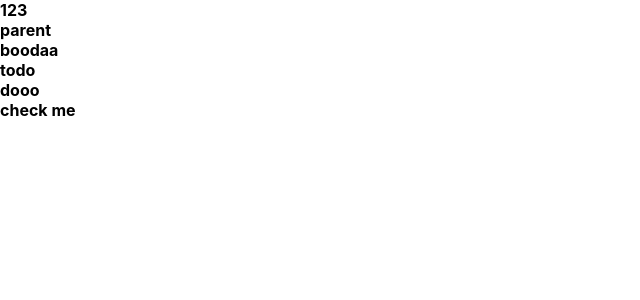
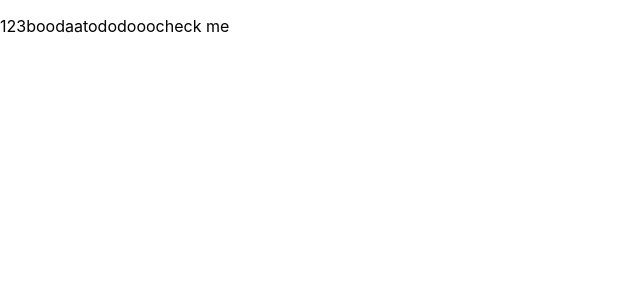
Before and after one commit to eLeontev/mind-map, a React (Create React App) app: page / in a window 1280 px wide. Shown: the top 300 px of the page, without its empty margins (0-640 px from the left). Built offline with nearby package versions, Linux system fonts and the light colour scheme.

Commit message:
add simple structure

```diff
--- a/src/App.js
+++ b/src/App.js
@@ -1,30 +1,13 @@
 import React, { Component } from 'react';
 import './App.css';
-let Label = ({label}) => (
-  <b>
-    {label}
-  </b>
-);
+import {Block} from './components/block/block';
 
-let Block = ({id, labels, hasChildren, blocks}) => {
-  let renderBlocks = (id) => (
-    blocks.filter(({parentID}) => parentID === id)
-        .map(block => (<Block id={block.id} {...block} blocks={blocks} />))
-  );
-
-  return (
-    <div>
-      {labels.map((label, key) => <Label key={key} label={label} />)}
-      {hasChildren && renderBlocks(id)}
-    </div>
-  )
-}
 class App extends Component {
   constructor(props) {
     super(props);
 
     this.state = {
-      parent: {
+      root: {
         id: 0,
         labels: [1,2,3],
         hasChildren: true,
@@ -56,19 +39,16 @@ class App extends Component {
   }
 
   render() {
-    let {blocks, parent} = this.state;
+    let { blocks, root: { labels, id } } = this.state;
 
-    return (
-        <div>
-            {parent.labels.map((label, key) => <Label key={key} label={label} />)}
-            <Block
-              id={parent.id}
-              labels={['parent']}
+      return (
+          <Block
+              id={id}
+              labels={labels}
               blocks={blocks}
               hasChildren={true}
-            />
-        </div>
-    );
+          />
+      );
   }
 }
 
--- /dev/null
+++ b/src/components/block/block.css
@@ -0,0 +1,4 @@
+.block {
+    display: flex;
+    padding-bottom: 10px;
+}
--- /dev/null
+++ b/src/components/block/block.js
@@ -0,0 +1,18 @@
+import React from 'react';
+import {Label} from '../label/label';
+import './block.css';
+
+export let Block = ({id, labels, hasChildren, blocks}) => {
+    let renderBlocks = (id) => (
+        blocks.filter(({parentID}) => parentID === id)
+        .map(block => (<Block key={block.id} {...block} blocks={blocks} />))
+    );
+
+    console.log(labels);
+    return (
+        <div className="block">
+            {labels.map((label, key) => <Label key={key} label={label} />)}
+            {hasChildren && renderBlocks(id)}
+        </div>
+    )
+}
--- /dev/null
+++ b/src/components/label/label.js
@@ -0,0 +1,7 @@
+import React from 'react';
+
+export let Label = ({label}) => (
+    <label className="label">
+        <p>{label}</p>
+    </label>
+);
```
